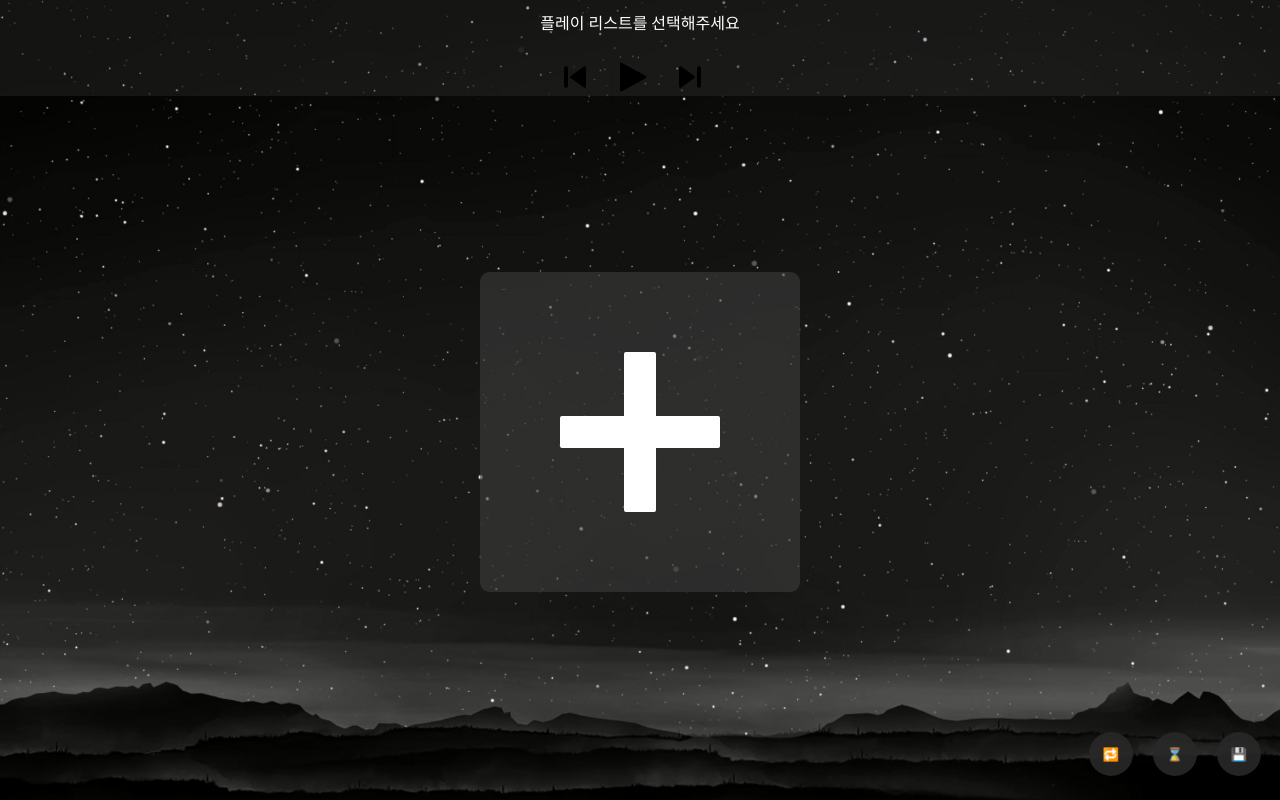
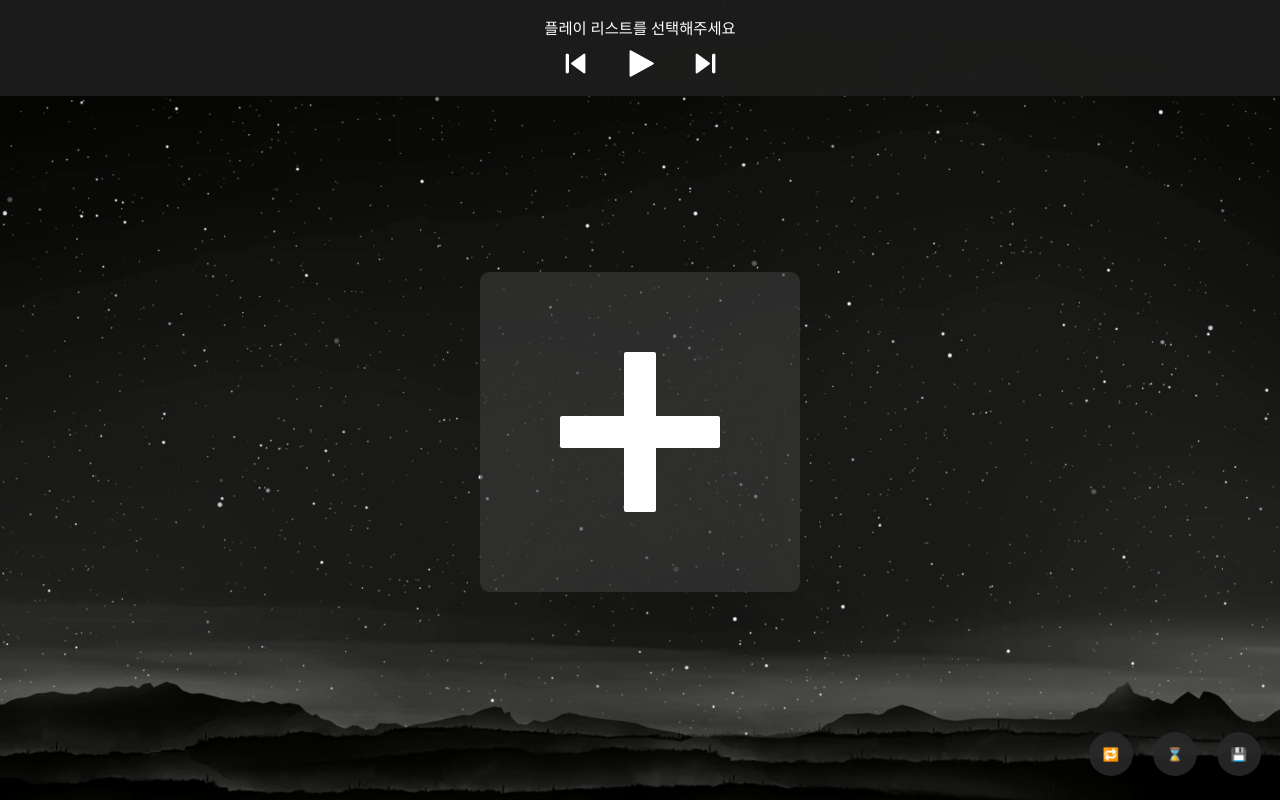
Before and after one commit to mocoorong/music-player, a Next.js app: page / in a window 1280 px wide. Built offline with nearby package versions, Linux system fonts and the light colour scheme.

Commit message:
music var css 및 구조변경

```diff
--- a/app/components/MusicVar.tsx
+++ b/app/components/MusicVar.tsx
@@ -23,32 +23,38 @@ export default function MusicVar({
 
   return (
     <div className="music-var">
+      <div className="music-var-spacer" />
+
+      <div className="music-var-center">
         <div className="music-var-title">
           {playingPlaylistName ? `[${playingPlaylistName}] ` : ''}
           {currentSong?.title || '플레이 리스트를 선택해주세요'}
         </div>
-      {currentSong ? (
+        <div className="control-btns">
+          <button onClick={() => handleSkip(-1)}>
+            <img src="/img/main-prevBtn.png" alt="prev" />
+          </button>
+          <button onClick={() => setPlay(!play)}>
+            <img
+              src={play ? '/img/main-pauseBtn.png' : '/img/main-playBtn.png'}
+              alt="play"
+            />
+          </button>
+          <button onClick={() => handleSkip(1)}>
+            <img src="/img/main-nextBtn.png" alt="next" />
+          </button>
+        </div>
+      </div>
+
+      <div className="music-var-thumb-zone">
+        {currentSong && (
           <img
             src={currentSong.thumbnail}
             className="mini-thumbnail"
             onClick={scrollToCurrentSong}
+            alt="thumb"
           />
-      ) : (
-        <div className="mini-thumbnail-placeholder" />
         )}
-      <div className="control-btns">
-        <button onClick={() => handleSkip(-1)}>
-          <img src="/img/main-prevBtn.png" alt="" />
-        </button>
-        <button onClick={() => setPlay(!play)}>
-          <img
-            src={play ? '/img/main-pauseBtn.png' : '/img/main-playBtn.png'}
-            alt=""
-          />
-        </button>
-        <button onClick={() => handleSkip(1)}>
-          <img src="/img/main-nextBtn.png" alt="" />
-        </button>
       </div>
     </div>
   )
--- a/app/page.css
+++ b/app/page.css
@@ -191,67 +191,83 @@ body {
 }
 
 .music-var {
-  position: absolute;
+  position: fixed;
   top: 0;
-  background: rgba(60, 60, 60, 0.3);
+  left: 0;
   width: 100%;
   height: 12%;
+  min-height: 80px;
+  background: rgba(30, 30, 30, 0.9);
+  backdrop-filter: blur(15px);
   display: flex;
   align-items: center;
   justify-content: space-between;
+  box-sizing: border-box;
+  padding: 0 1%;
+  z-index: 9999;
 }
 
-.mini-thumbnail {
-  position: absolute;
-  top: 10%;
-  right: 1%;
-  width: 8%;
-  aspect-ratio: 16/9;
-  object-fit: cover;
-  box-shadow: 0 4px 10px rgba(0, 0, 0, 0.3);
-  background-color: #333;
-  cursor: pointer;
+.music-var-spacer,
+.music-var-thumb-zone {
+  flex: 0 0 200px;
+  display: flex;
+  justify-content: flex-end;
+  height: 70%;
 }
-.music-var-title {
-  position: absolute;
-  top: 10%;
-  width: 100%;
+
+.music-var-center {
+  flex: 1;
   display: flex;
+  flex-direction: column;
   align-items: center;
   justify-content: center;
+  gap: 8px;
+}
+
+.music-var-title {
   color: white;
-}
-.no-thumbnail {
-  color: white;
+  font-size: clamp(0.9rem, 1.2vw, 1.1rem);
+  font-weight: 500;
+  text-align: center;
+  width: 100%;
+  white-space: nowrap;
+  overflow: hidden;
+  text-overflow: ellipsis;
 }
 
 .control-btns {
-  position: absolute;
-  left: 50%;
-  bottom: 1%;
-  width: 50%;
-  transform: translateX(-50%);
   display: flex;
-  align-items: center;
-  justify-content: center;
-  gap: 1%;
+  gap: 20px;
 }
 
 .control-btns button {
   background: none;
   border: none;
-  padding: 0;
-  width: 8%;
-  height: 8%;
   cursor: pointer;
+  height: 35px;
+  display: flex;
+  align-items: center;
 }
 
 .control-btns button img {
-  display: block;
-  width: 70%;
-  height: 70%;
+  height: 100%;
+  width: auto;
+  filter: invert(1);
 }
 
+.mini-thumbnail {
+  height: 100%;
+  aspect-ratio: 16 / 9;
+  object-fit: cover;
+  border-radius: 6px;
+  cursor: pointer;
+  box-shadow: 0 4px 12px rgba(0, 0, 0, 0.5);
+  transition: transform 0.2s;
+}
+
+.mini-thumbnail:hover {
+  transform: scale(1.05);
+}
 .youtube-container {
   position: fixed;
   z-index: 2000;
```
Lines whose indentation alone changed are shown as unchanged.
